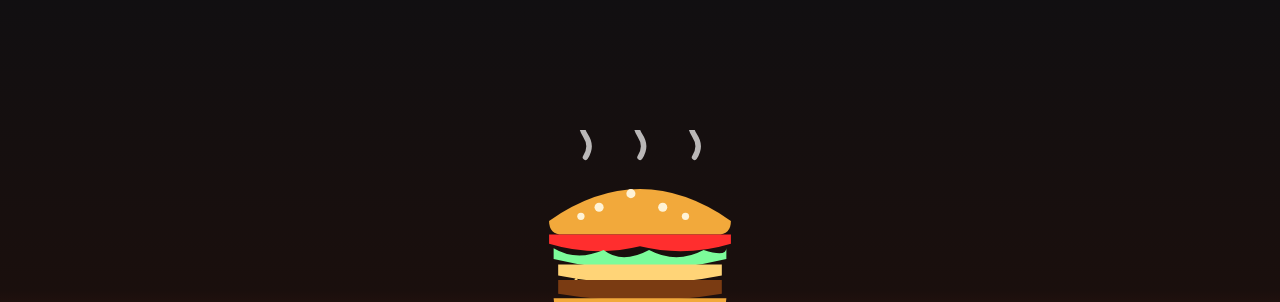
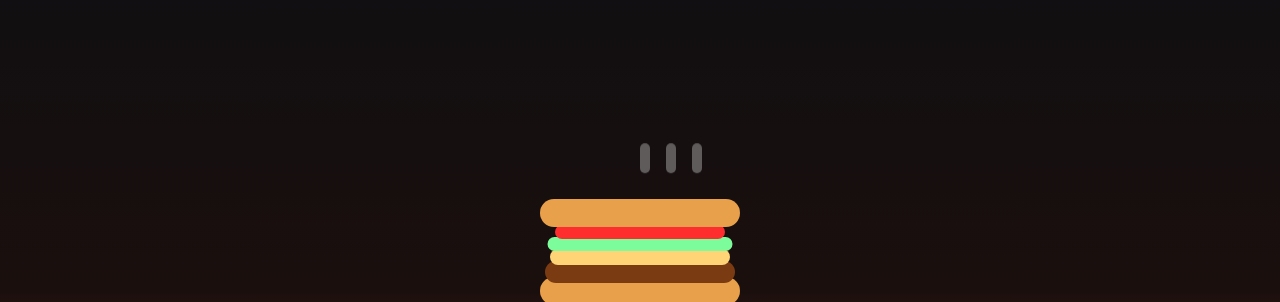
Before and after one commit to WavelordSenpai/Wavelord-What-We-Eating, a website: page index.html in a window 1280 px wide. Shown: the part 69-371 px from the top of the page. Drawn offline with Linux system fonts and the light colour scheme.

Commit message:
Refactor splash screen and update menu photo label

```diff
--- a/index.html
+++ b/index.html
@@ -13,23 +13,11 @@
 <div id="appShell">
 <div id="splash">
   <button id="skipSplash" onclick="hideSplashNow()">Skip ›</button>
-  <svg id="splashBurger" viewBox="0 0 260 220" width="240" height="200" aria-hidden="true">
-    <g class="steamG">
-      <path d="M70 30 q8 -12 0 -24 q-8 -12 0 -24" fill="none" stroke="#fff" stroke-width="6" stroke-linecap="round" opacity="0.7"/>
-      <path d="M130 30 q8 -12 0 -24 q-8 -12 0 -24" fill="none" stroke="#fff" stroke-width="6" stroke-linecap="round" opacity="0.7"/>
-      <path d="M190 30 q8 -12 0 -24 q-8 -12 0 -24" fill="none" stroke="#fff" stroke-width="6" stroke-linecap="round" opacity="0.7"/>
-    </g>
-    <g class="bob">
-      <path d="M30 100 Q130 30 230 100 Q230 115 215 115 L45 115 Q30 115 30 100 Z" fill="#F2A93B"/>
-      <circle cx="85" cy="85" r="5" fill="#FFF3D6"/><circle cx="120" cy="70" r="5" fill="#FFF3D6"/><circle cx="155" cy="85" r="5" fill="#FFF3D6"/><circle cx="180" cy="95" r="4" fill="#FFF3D6"/><circle cx="65" cy="95" r="4" fill="#FFF3D6"/>
-      <path d="M30 115 L230 115 L230 125 Q180 140 130 128 Q80 140 30 125 Z" fill="#FF2E2E"/>
-      <path d="M35 130 Q60 145 90 132 Q110 148 140 132 Q170 148 200 132 Q225 140 225 130 L225 142 Q130 165 35 142 Z" fill="#7CFC9A"/>
-      <path d="M40 148 L220 148 L220 160 Q130 178 40 160 Z" fill="#FFD477"/>
-      <path d="M60 162 Q70 180 60 182 Q52 170 60 162 Z" fill="#FFD477"/><path d="M150 165 Q160 183 150 185 Q142 172 150 165 Z" fill="#FFD477"/>
-      <path d="M40 165 L220 165 L220 180 Q130 195 40 180 Z" fill="#7A3B12"/>
-      <path d="M35 185 L225 185 Q225 205 195 205 L65 205 Q35 205 35 185 Z" fill="#F2A93B"/>
-    </g>
-  </svg>
+  <div class="stage">
+    <div class="layer b-bot"></div><div class="layer b-pat"></div><div class="layer b-che"></div>
+    <div class="layer b-let"></div><div class="layer b-tom"></div><div class="layer b-top"></div>
+    <div class="steam"><i></i><i></i><i></i></div>
+  </div>
   <div id="splashTitle">WHAT WE<br>EATING?</div>
   <div class="by">BY WAVELORD</div>
   <button id="tapEat" onclick="hideSplashNow()">TAP TO EAT 🍔</button>
@@ -93,7 +81,7 @@
         <button type="button" class="chip" data-act="pasteOpen">📋 Paste menu</button>
         <button type="button" class="chip" data-act="voiceOpen">🎤 Voice</button>
       </div>
-      <label>Menu Photos <small>(up to 5 — these show in Browse Menu)</small><input id="fPhotos" type="file" accept="image/*" multiple></label>
+      <label>Menu Photos <small>(up to 5 — shows in Browse Menu)</small><input id="fPhotos" type="file" accept="image/*" multiple></label>
       <div id="photoPrev" class="row"></div>
       <div class="row"><button class="primary big" type="submit">Save spot</button><button type="button" class="ghost" data-act="go" data-v="home">Cancel</button></div>
     </form>
@@ -156,22 +144,22 @@
   <div id="buddyMsgs"></div>
   <div class="buddyInput"><input id="buddyText" placeholder="Type or tap 🎤 and talk..."><button class="micBtn" id="buddyMic" data-act="buddyMic" aria-label="Talk to Buddy">🎤</button><button class="primary" data-act="buddySend">Send</button></div>
   <div class="sub" id="buddyVoiceStatus" style="padding:0 10px 8px"></div>
-  <div class="chips"><button class="chip" data-act="buddyQuick" data-v="Cheap doubles near me">Cheap doubles</button><button class="chip" data-act="buddyQuick" data-v="Best roti in Tunapuna">Best roti</button><button class="chip" data-act="buddyQuick" data-v="Etymology of sonder">Etymology of sonder</button><button class="chip" data-act="buddyQuick" data-v="How does voting work?">How voting works?</button></div>
+  <div class="chips"><button class="chip" data-act="buddyQuick" data-v="Cheap doubles near me">Cheap doubles</button><button class="chip" data-act="buddyQuick" data-v="Best roti in Tunapuna">Best roti</button><button class="chip" data-act="buddyQuick" data-v="Etymology of sonder">Etymology of sonder</button><button class="chip" data-act="buddyQuick" data-v="What is open now?">Open now</button></div>
 </div>
 <div id="minimizedHint" class="hidden">App minimized — tap 🍔 to return</div>
 <div id="photoViewer" class="hidden"><button class="pvX" data-act="closePhoto">✕</button><button class="pvNav pvPrev" data-act="photoPrev">‹</button><img id="pvImg" src="" alt="Menu photo"><button class="pvNav pvNext" data-act="photoNext">›</button><p id="pvCount"></p></div>
 <div id="modal" class="hidden"><div class="modalBox"><button class="modalX" data-act="closeModal">✕</button><div id="modalBody"></div></div></div>
 <div id="rouletteBox" class="hidden"><div class="modalBox"><h2 id="rouletteTitle">🎲</h2><p id="rouletteText"></p><div class="row"><button class="primary" data-act="rouletteSpin">Spin again</button><button class="ghost" data-act="rouletteClose">Close</button></div></div></div>
 <script>
-function hideSplashNow(){var s=document.getElementById('splash');if(s){s.style.display='none'}var ob=document.getElementById('onboard');if(ob&&!localStorage.getItem('wwe_settings')){ob.classList.add('show')}}
-function hideOnboardNow(){var ob=document.getElementById('onboard');if(ob)ob.classList.remove('show')}
-function obNextNow(){var h=document.getElementById('obH');if(!h)return;if(h.textContent.indexOf('Search')>-1){h.textContent='Compare before yuh spend';document.getElementById('obP').textContent='See the cheapest roti, doubles or burger in your area in one table.';document.getElementById('obEm').textContent='⚖️'}else if(h.textContent.indexOf('Compare')>-1){h.textContent='Ask Wave Buddy';document.getElementById('obP').textContent='Drag the 🍔 anywhere. Tap it for Talk to AI, Minimize, Exit, Return. Tap 🎤 to talk.';document.getElementById('obEm').textContent='🍔';document.getElementById('obBtn').textContent='Start Eating 🍔'}else{hideOnboardNow()}}
-function buddyToggleNow(){var b=document.getElementById('buddy');if(!b)return;b.classList.toggle('hidden');if(!b.classList.contains('hidden')){var m=document.getElementById('buddyMsgs');if(m&&!m.dataset.done){m.dataset.done='1';var d=document.createElement('div');d.className='msg bot';d.innerHTML='Wah yuh feeling for? 🍔<br>Ask me anything — food in the app, or anything else. Try "cheap doubles", "etymology of sonder", or tap 🎤 and talk.';m.appendChild(d)}}}
-function buddyMinimizeNow(){var b=document.getElementById('buddy');if(b)b.classList.add('hidden')}
-function minimizeAppNow(){document.body.classList.add('app-minimized');var h=document.getElementById('minimizedHint');if(h)h.classList.remove('hidden');var b=document.getElementById('buddy');if(b)b.classList.add('hidden');var m=document.getElementById('buddyMenu');if(m)m.classList.add('hidden')}
-function returnAppNow(){document.body.classList.remove('app-minimized');var h=document.getElementById('minimizedHint');if(h)h.classList.add('hidden');var m=document.getElementById('buddyMenu');if(m)m.classList.add('hidden')}
-function buddyMenuToggleNow(){var m=document.getElementById('buddyMenu');if(m)m.classList.toggle('hidden')}
+function hideSplashNow(){ var s=document.getElementById('splash'); if(s){ s.style.display='none'; } var ob=document.getElementById('onboard'); if(ob && !localStorage.getItem('wwe_settings')){ ob.classList.add('show'); } }
+function hideOnboardNow(){ var ob=document.getElementById('onboard'); if(ob) ob.classList.remove('show'); }
+function obNextNow(){ var h=document.getElementById('obH'); if(!h) return; if(h.textContent.indexOf('Search')>-1){ h.textContent='Compare before yuh spend'; document.getElementById('obP').textContent='See the cheapest roti, doubles or burger in your area in one table.'; document.getElementById('obEm').textContent='⚖️'; } else if(h.textContent.indexOf('Compare')>-1){ h.textContent='Ask Wave Buddy'; document.getElementById('obP').textContent='Drag the 🍔 anywhere. Tap it for Talk to AI, Minimize, Exit, Return. Tap 🎤 to talk.'; document.getElementById('obEm').textContent='🍔'; document.getElementById('obBtn').textContent='Start Eating 🍔'; } else { hideOnboardNow(); } }
+function buddyToggleNow(){ var b=document.getElementById('buddy'); if(!b) return; b.classList.toggle('hidden'); if(!b.classList.contains('hidden')){ var m=document.getElementById('buddyMsgs'); if(m && !m.dataset.done){ m.dataset.done='1'; var d=document.createElement('div'); d.className='msg bot'; d.innerHTML='Wah yuh feeling for? 🍔<br>Ask me anything — food in the app, or anything else. Try "cheap doubles", "etymology of sonder", or tap 🎤 and talk.'; m.appendChild(d); } } }
+function buddyMinimizeNow(){ var b=document.getElementById('buddy'); if(b) b.classList.add('hidden'); }
+function minimizeAppNow(){ document.body.classList.add('app-minimized'); var h=document.getElementById('minimizedHint'); if(h) h.classList.remove('hidden'); var b=document.getElementById('buddy'); if(b) b.classList.add('hidden'); var m=document.getElementById('buddyMenu'); if(m) m.classList.add('hidden'); }
+function returnAppNow(){ document.body.classList.remove('app-minimized'); var h=document.getElementById('minimizedHint'); if(h) h.classList.add('hidden'); var m=document.getElementById('buddyMenu'); if(m) m.classList.add('hidden'); }
+function buddyMenuToggleNow(){ var m=document.getElementById('buddyMenu'); if(m) m.classList.toggle('hidden'); }
 </script>
 <script src="app.js"></script>
 </body>
-                                                                                                                                                                                                                                                                                                                       </html>
+</html>
```
